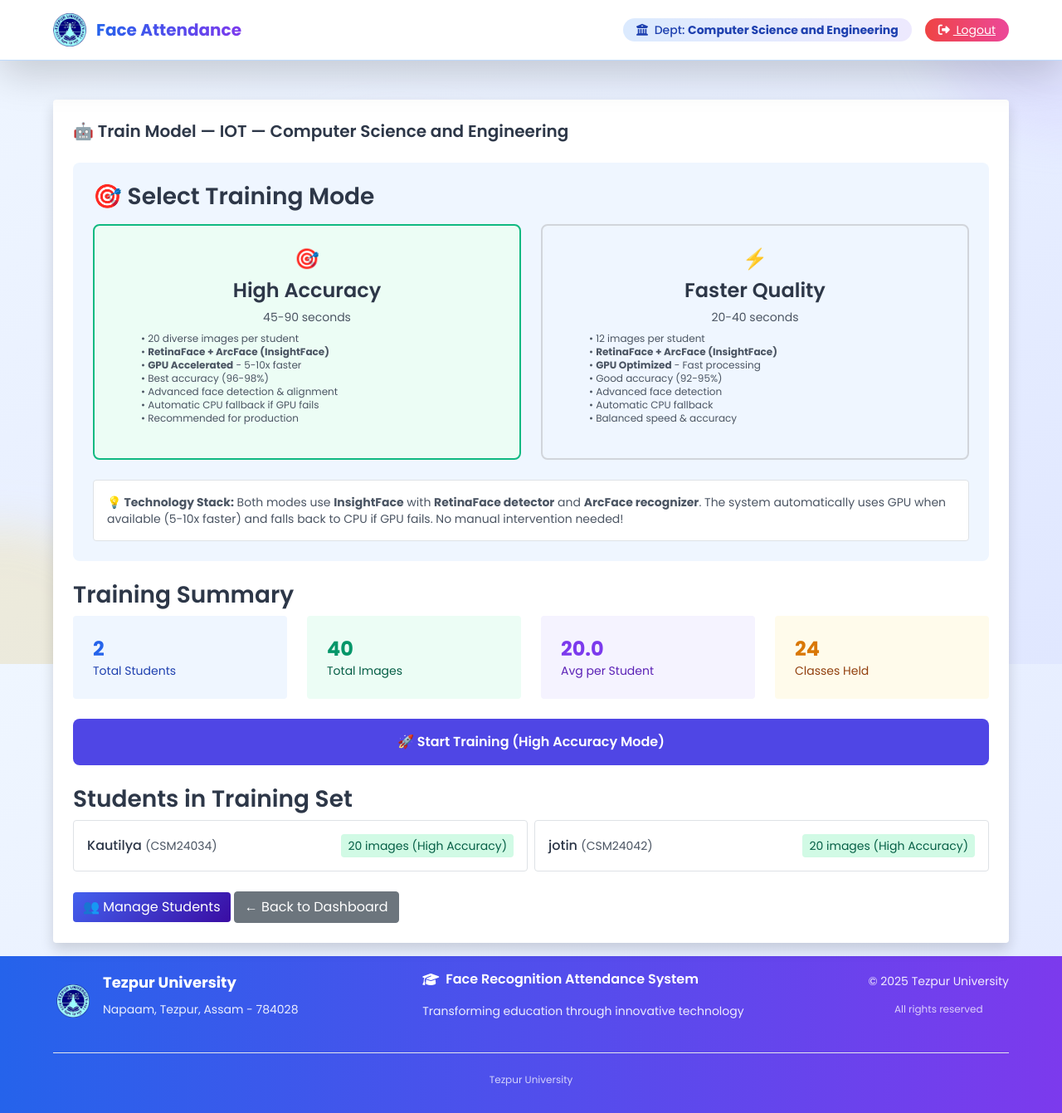
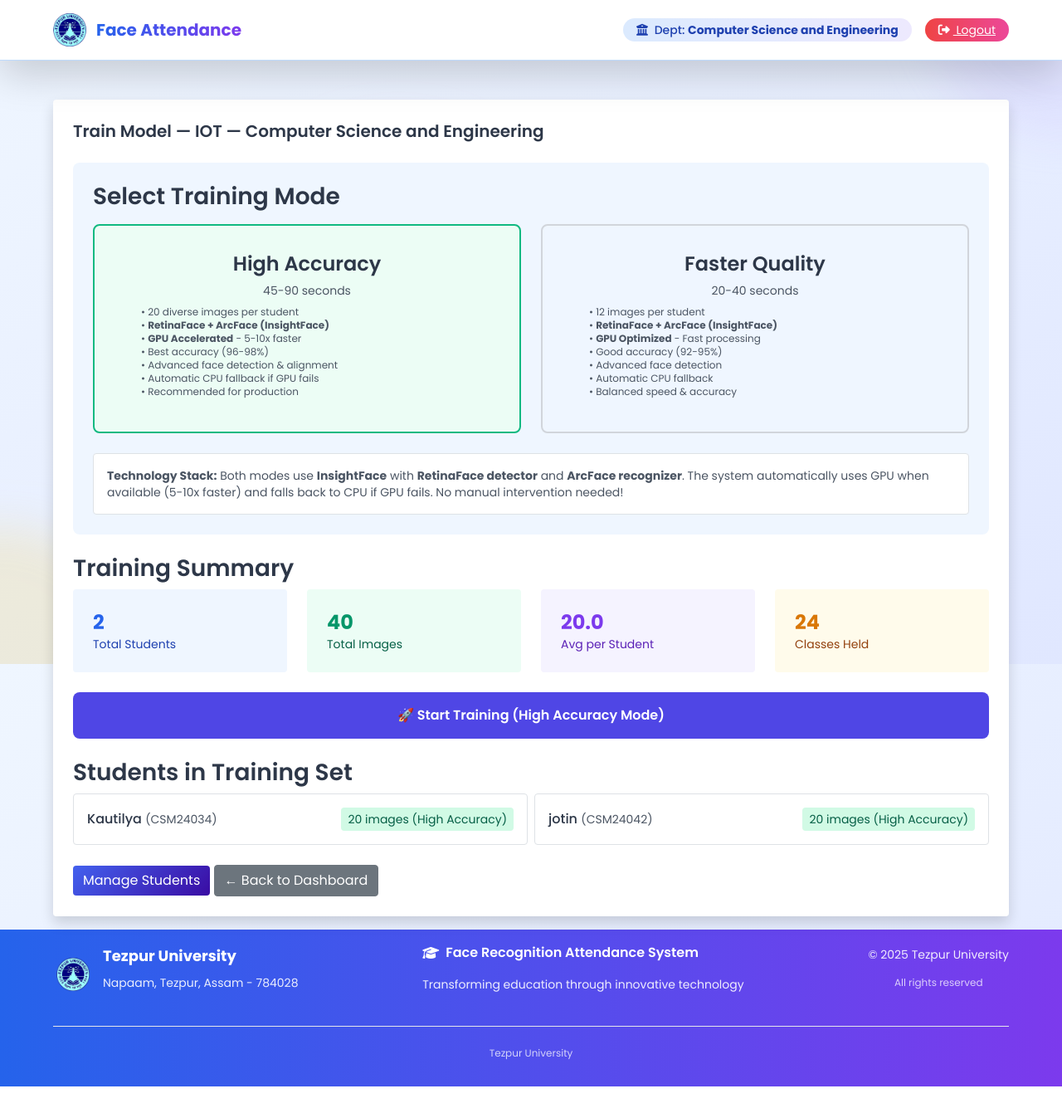
Before and after one commit to kautilyadhyan12/face-recognition-attendance-system, a Flask app: page /department/subject/1/train in a window 1280 px wide. Shown: the whole page at 83% size. After the commit the page ends 1309 px from the top, so only its background shows below. Run offline with Flask 3, Linux system fonts and the light colour scheme; a user stored in the database is signed in; data comes from the database, SQL or seed files in the repository.

Commit message:
Update department_train.html

```diff
--- a/templates/department_train.html
+++ b/templates/department_train.html
@@ -2,16 +2,16 @@
 {% block content %}
 <div class="bg-white p-6 rounded shadow">
   <h2 class="text-xl font-semibold mb-4">
-    🤖 Train Model — {{ subject.name }} — {{ department.name }}
+     Train Model — {{ subject.name }} — {{ department.name }}
   </h2>
 
   <!-- Training Mode Selection -->
   <div class="mb-6 bg-blue-50 p-4 rounded-lg">
-    <h3 class="font-semibold mb-3">🎯 Select Training Mode</h3>
+    <h3 class="font-semibold mb-3"> Select Training Mode</h3>
     <div class="grid grid-cols-1 md:grid-cols-2 gap-4 mb-4">
       <div class="training-mode selected" data-mode="high_quality">
         <div class="border-2 border-green-500 rounded-lg p-4 text-center cursor-pointer bg-green-50">
-          <div class="text-2xl mb-2">🎯</div>
+          <div class="text-2xl mb-2"></div>
           <h4 class="font-semibold">High Accuracy</h4>
           <p class="text-sm text-gray-600 mb-2">45-90 seconds</p>
           <ul class="text-xs text-left text-gray-600">
@@ -28,7 +28,7 @@
 
       <div class="training-mode" data-mode="faster_quality">
         <div class="border-2 border-gray-300 rounded-lg p-4 text-center cursor-pointer hover:border-blue-500 transition">
-          <div class="text-2xl mb-2">⚡</div>
+          <div class="text-2xl mb-2"></div>
           <h4 class="font-semibold">Faster Quality</h4>
           <p class="text-sm text-gray-600 mb-2">20-40 seconds</p>
           <ul class="text-xs text-left text-gray-600">
@@ -45,7 +45,7 @@
     </div>
 
     <div class="text-sm text-gray-600 bg-white p-3 rounded border">
-      <strong>💡 Technology Stack:</strong> Both modes use <strong>InsightFace</strong> with <strong>RetinaFace detector</strong> and <strong>ArcFace recognizer</strong>. The system automatically uses GPU when available (5-10x faster) and falls back to CPU if GPU fails. No manual intervention needed!
+      <strong> Technology Stack:</strong> Both modes use <strong>InsightFace</strong> with <strong>RetinaFace detector</strong> and <strong>ArcFace recognizer</strong>. The system automatically uses GPU when available (5-10x faster) and falls back to CPU if GPU fails. No manual intervention needed!
     </div>
   </div>
 
@@ -134,7 +134,7 @@
 
   <div class="mt-6">
     <a href="{{ url_for('department_manage_students', subject_id=subject.id) }}" class="btn btn-primary">
-      👥 Manage Students
+       Manage Students
     </a>
     <a href="{{ url_for('department_dashboard') }}" class="btn btn-secondary">
       ← Back to Dashboard
@@ -221,9 +221,9 @@
       btn.disabled = false;
       document.getElementById('spinner').style.display = 'none';
 
-      // ✅ Popup success/failure message
+      //  Popup success/failure message
       const popup = document.createElement('div');
-      popup.className = data.status.startsWith('❌')
+      popup.className = data.status.startsWith('')
         ? 'fixed bottom-4 right-4 bg-red-600 text-white px-4 py-2 rounded shadow-lg'
         : 'fixed bottom-4 right-4 bg-green-600 text-white px-4 py-2 rounded shadow-lg';
       popup.textContent = data.status;
```
